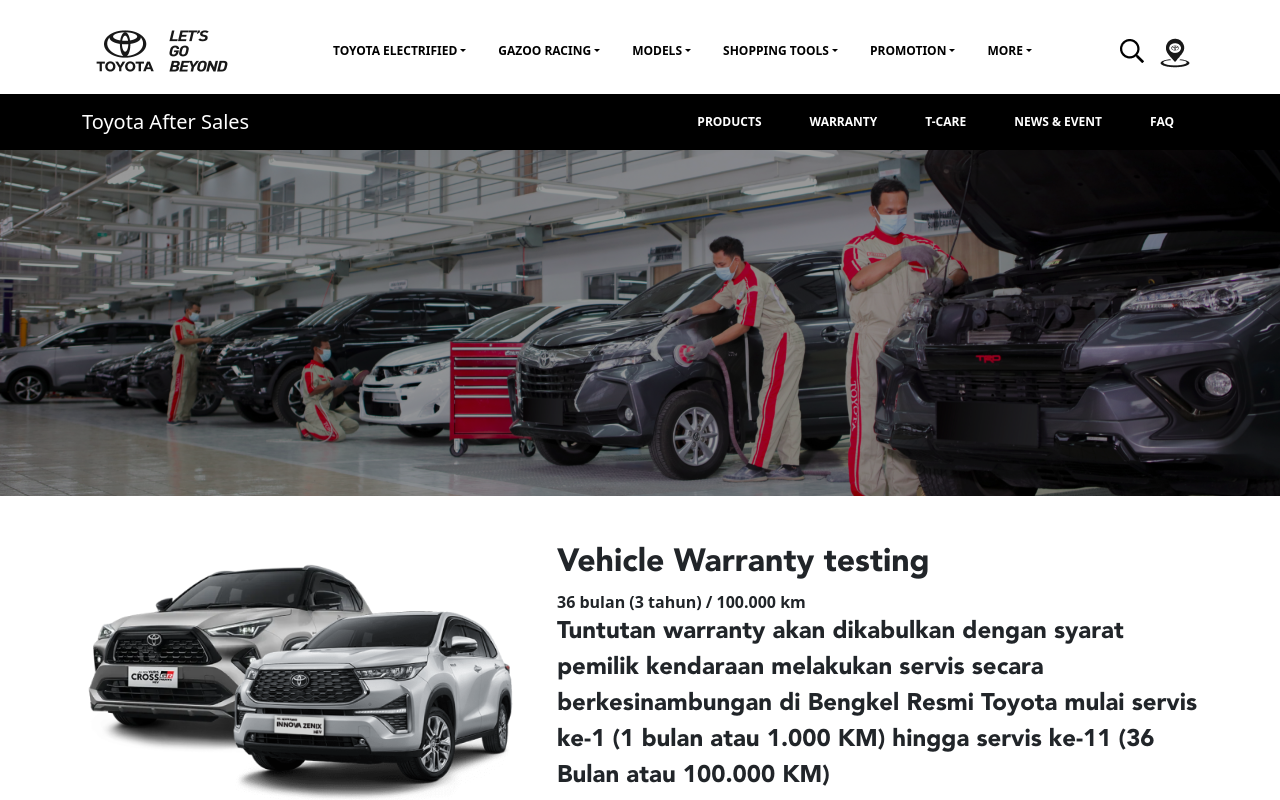
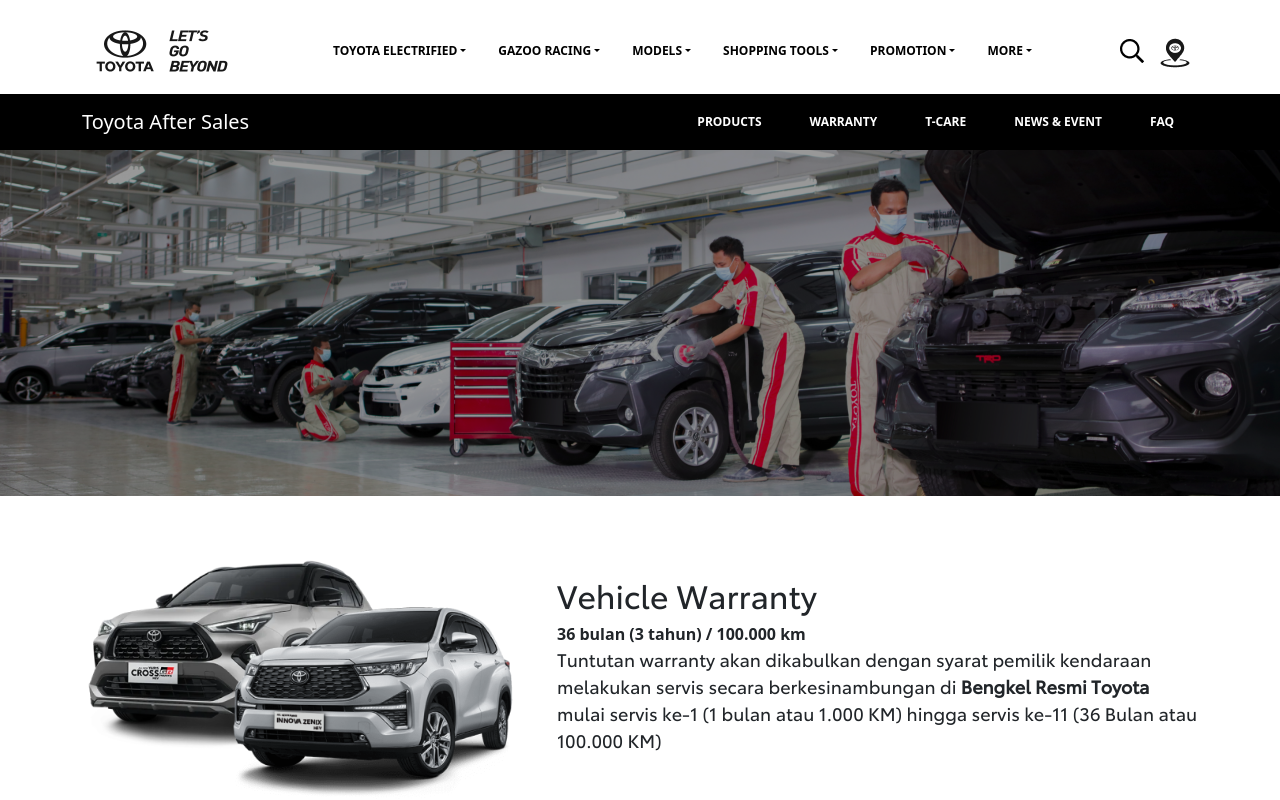
Before and after one commit to Ch-Faisal/Aftersales, a React (Create React App) app: page /warranty in a window 1280 px wide. Shown: the top 800 px of the page. Built offline with nearby package versions, Linux system fonts and the light colour scheme.

Commit message:
tyopta type fonts changed from bold to regular

```diff
--- a/src/App.css
+++ b/src/App.css
@@ -1,4 +1,4 @@
-@font-face { font-family: CustomToyota; src: url('../public/assets/fonts/Toyota-Font/avenirltstd-black.otf'); }
+@font-face { font-family: CustomToyota; src: url('../public/assets/fonts/Toyota-Font/Toyota Type.ttf'); }
 /* *{
   font-family: 'CustomToyota';
 } */
@@ -10,7 +10,7 @@
 }
 p{
   font-family: "CustomToyota";
-font-size: 1.5rem;
+  font-size: 1.125rem;
 font-style: normal;
 font-weight: 400;
 }
--- a/src/pages/Warranty.js
+++ b/src/pages/Warranty.js
@@ -16,7 +16,7 @@
                         <img src="assets/twocars.png" className='w-100' />
                     </div>
                     <div className='col-7 text-start'>
-                    <h2>Vehicle Warranty testing</h2>
+                    <h2>Vehicle Warranty</h2>
                     <b>36 bulan (3 tahun) / 100.000 km</b>
                     <p>
                     Tuntutan warranty akan dikabulkan dengan syarat pemilik kendaraan melakukan servis secara berkesinambungan di <span className='fw-bold'>Bengkel Resmi Toyota</span> mulai servis ke-1 (1 bulan atau 1.000 KM) hingga servis ke-11 (36 Bulan atau 100.000 KM)
```
Also changed, not shown: public/assets/fonts/Toyota-Font/Toyota Type.ttf (added), 13 other files (tests, documents, lock files or other folders).
